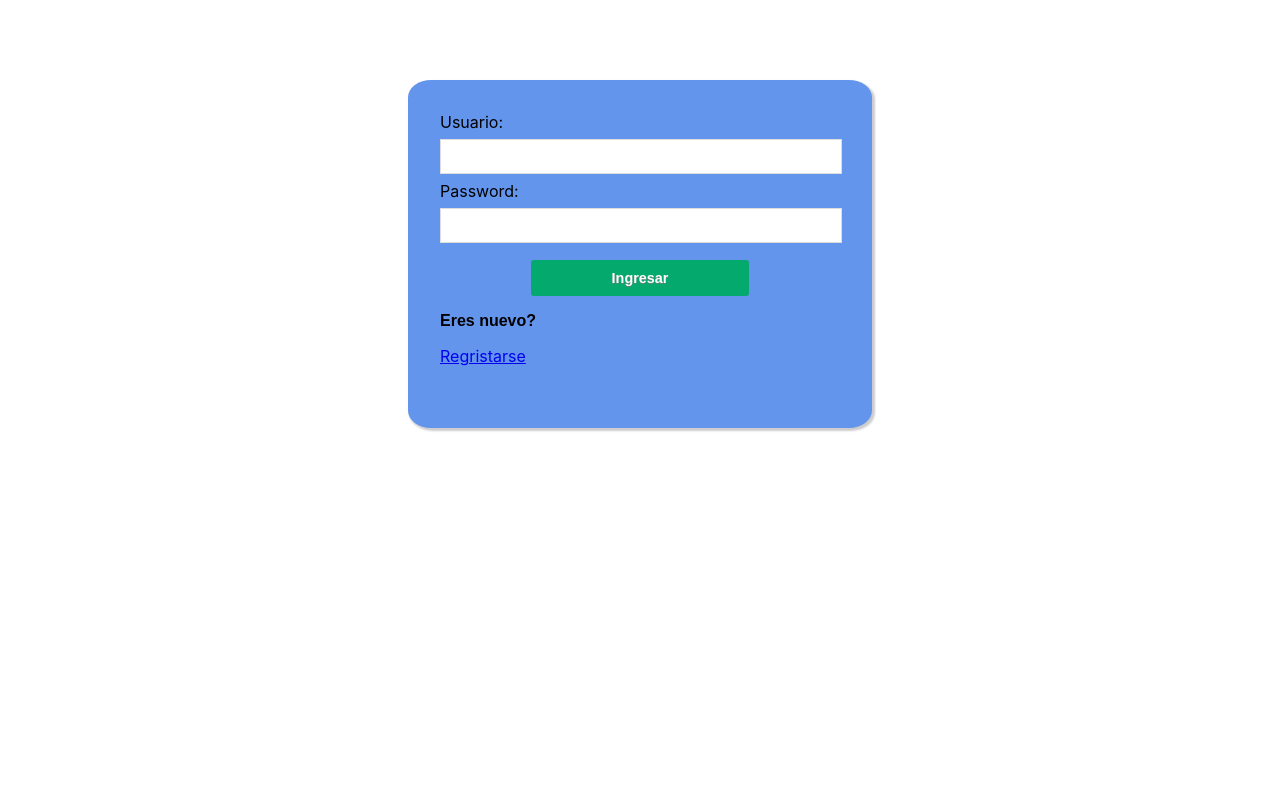
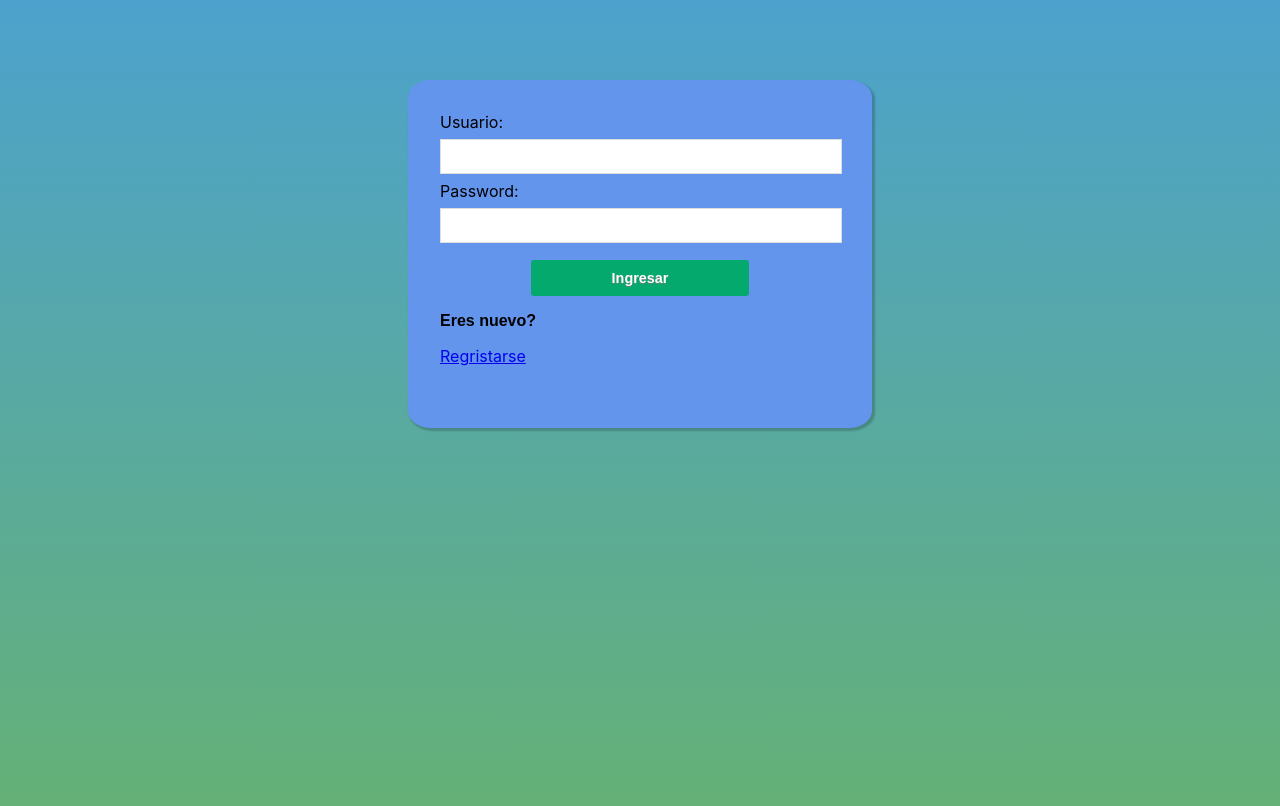
Before and after one commit to walterescalera/pilis-mod3-Escalera-Miranda, a React (Create React App) app: page / in a window 1280 px wide. Shown: the top 806 px of the page. Built offline with nearby package versions, Linux system fonts and the light colour scheme.

Commit message:
implemente background

```diff
--- a/src/index.css
+++ b/src/index.css
@@ -5,6 +5,12 @@ body {
     sans-serif;
   -webkit-font-smoothing: antialiased;
   -moz-osx-font-smoothing: grayscale;
+
+  background: #67B26F;  /* fallback for old browsers */
+  background: -webkit-linear-gradient(to bottom, #4ca2cd, #67B26F);  /* Chrome 10-25, Safari 5.1-6 */
+  background: linear-gradient(to bottom, #4ca2cd, #67B26F); /* W3C, IE 10+/ Edge, Firefox 16+, Chrome 26+, Opera 12+, Safari 7+ */
+
+  height: 100vh;
 }
 
 code {
```
